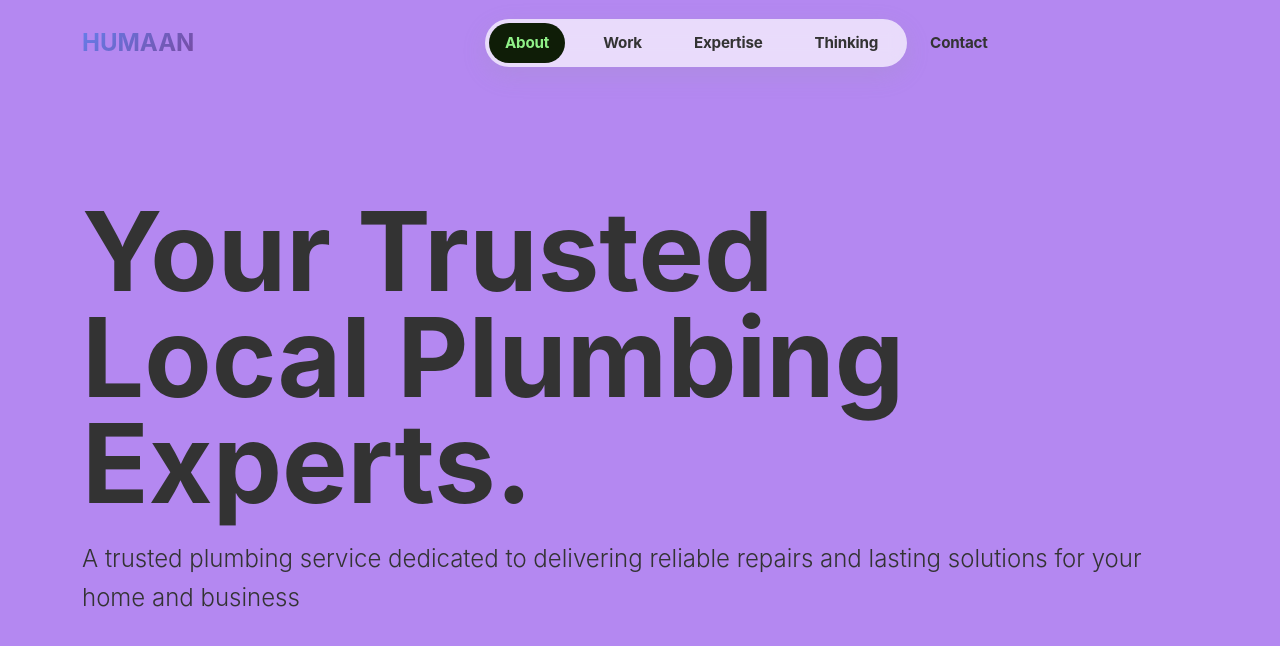
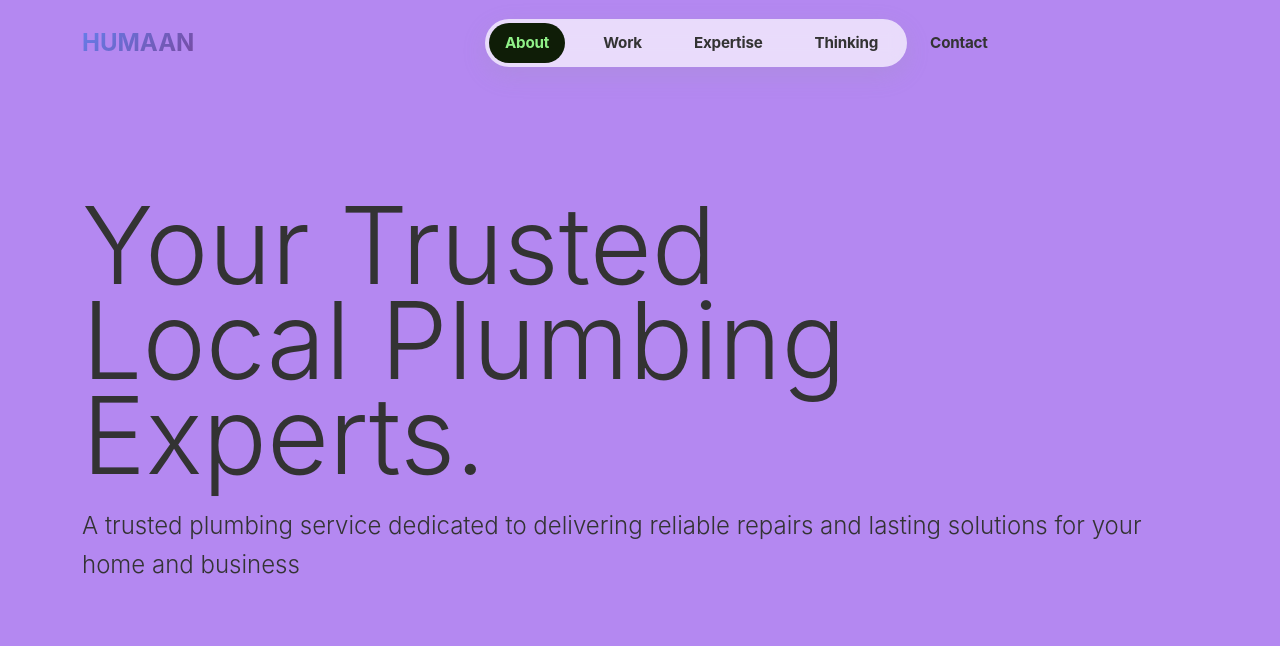
Before and after one commit to designerneerajrajput/nextjsproject, a Next.js app: page / in a window 1280 px wide. Shown: the top 646 px of the page. Built offline with nearby package versions, Linux system fonts and the light colour scheme.

Commit message:
Updated design and fixed layout issues

```diff
--- a/app/globals.css
+++ b/app/globals.css
@@ -239,8 +239,11 @@ section.Video-Wrapper {
   display: block;
 }
 .hero-content h1 {
-    line-height: 106px;
-    font-size: 110px !important;
+    /* line-height: 106px; */
+    /* font-size: 110px !important; */
+    font-size: 107px;
+    line-height: 95px;
+    font-weight: 300 !important;
 }.Video-Wrapper video {
   max-width: 100%;
   position: sticky;
--- a/app/page.js
+++ b/app/page.js
@@ -223,14 +223,7 @@ export default function Home() {
         </div>
       </section>
 
-      <section className='whats-new-wrapper'>
-        <div className='container'>
-          <div className='title-wrap'>
-     <h2 className='title'>What&apos;s New</h2>
-          </div>
-        </div>
 
-      </section>
     </main>
   );
 }
```
